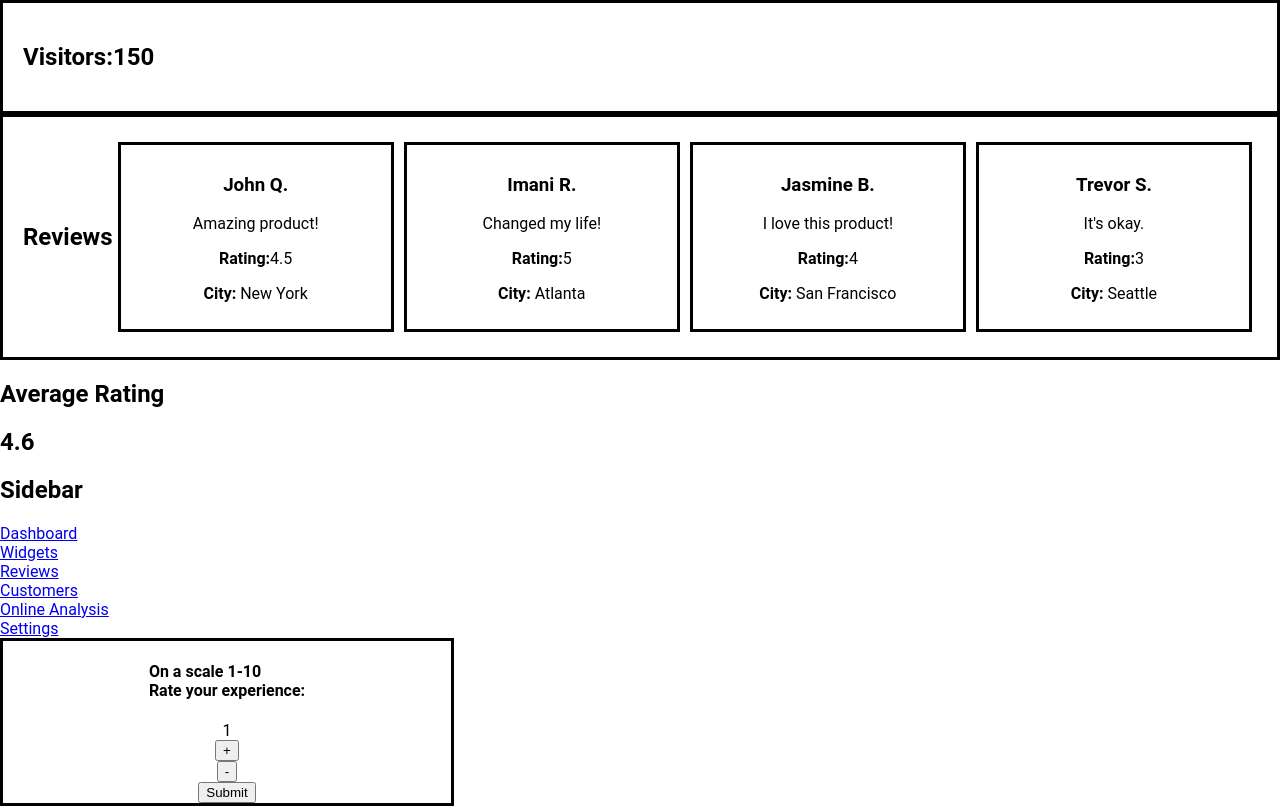
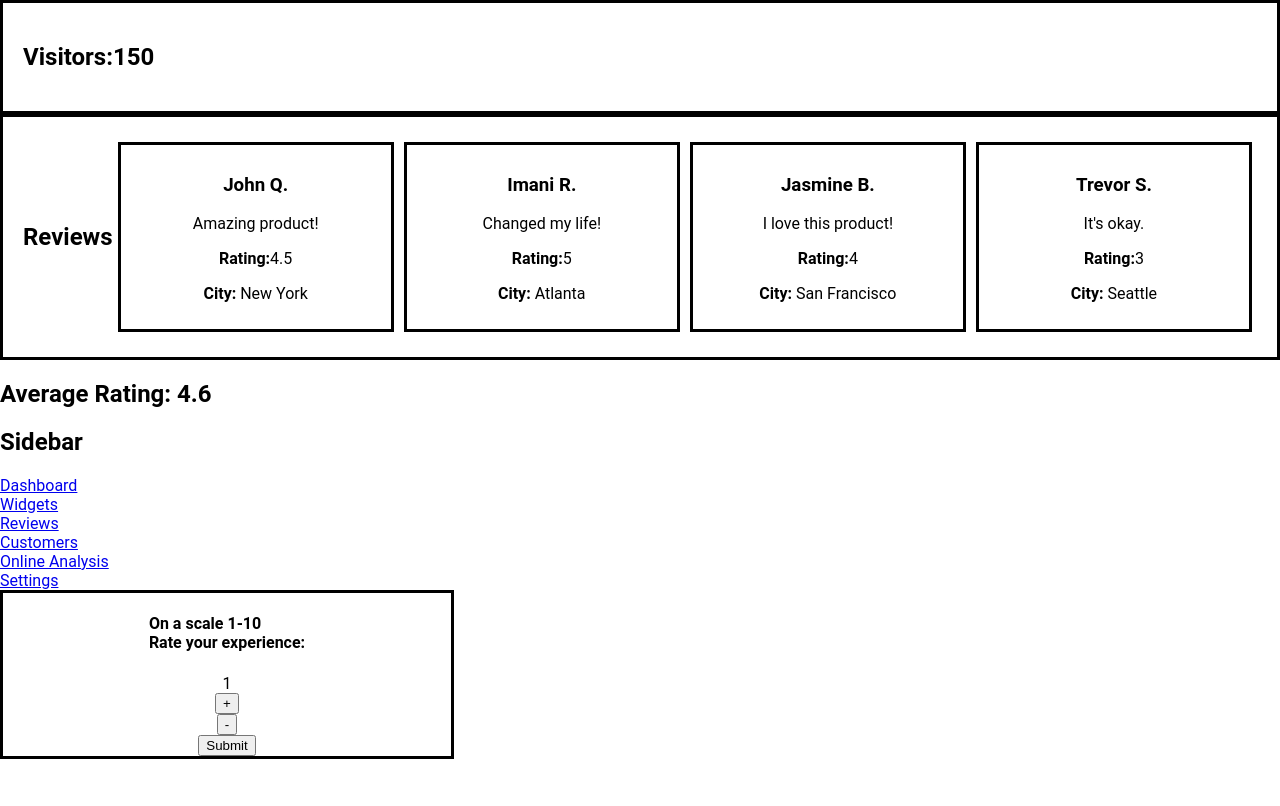
Before and after one commit to imanidev/react-dashboard, a React (Create React App) app: page / in a window 1280 px wide. Built offline with nearby package versions, Linux system fonts and the light colour scheme.

Commit message:
update header

```diff
--- a/src/Components/Average_Rating.js
+++ b/src/Components/Average_Rating.js
@@ -5,8 +5,7 @@ const Average_Rating = () => {
   <h2>4.6</h2>
   return (
     <div className='AvgRating'>
-      <h2>Average Rating</h2>
-      <h2>4.6</h2>
+      <h2>Average Rating: 4.6</h2>
     </div>
   )
 }
```
